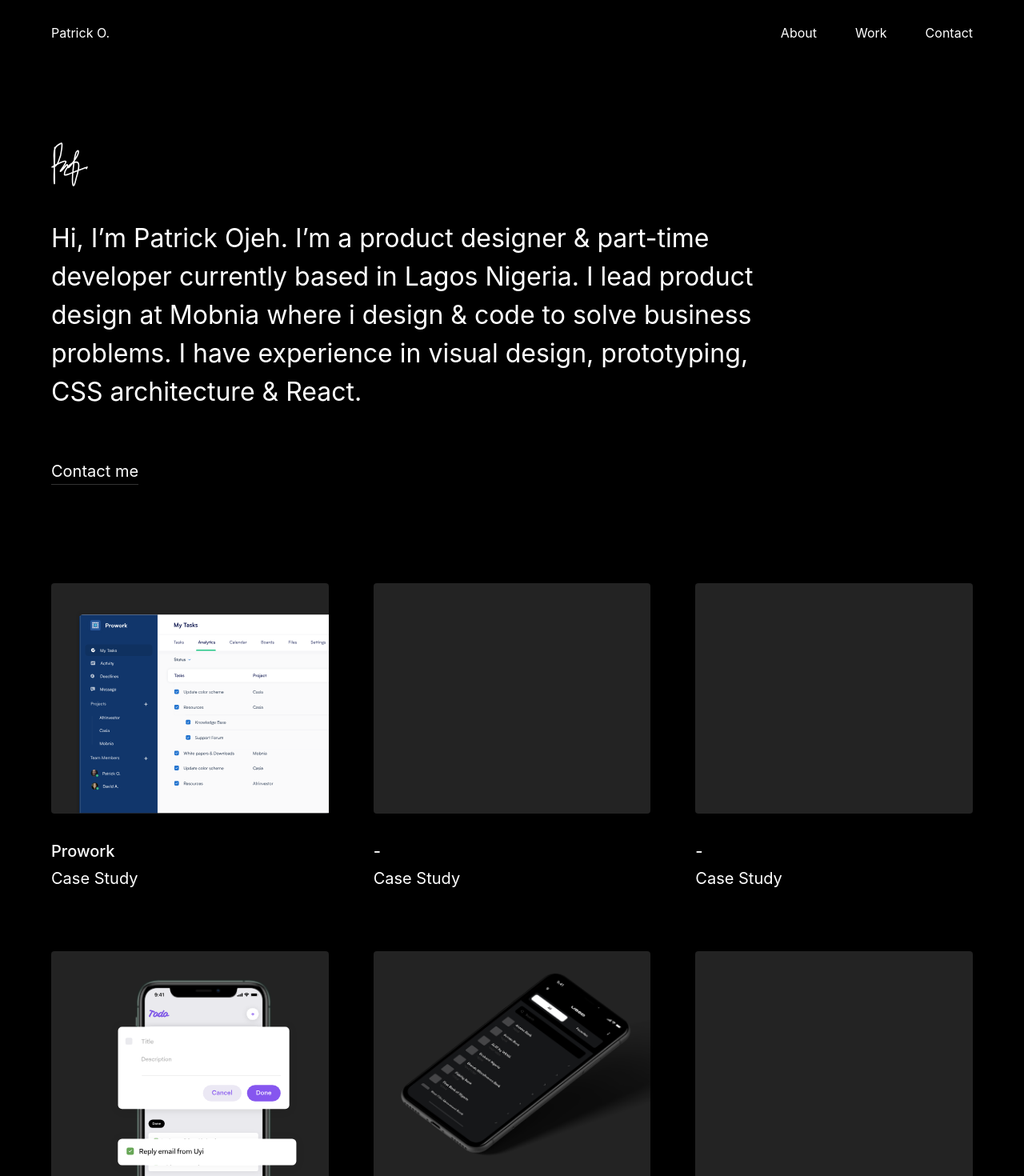
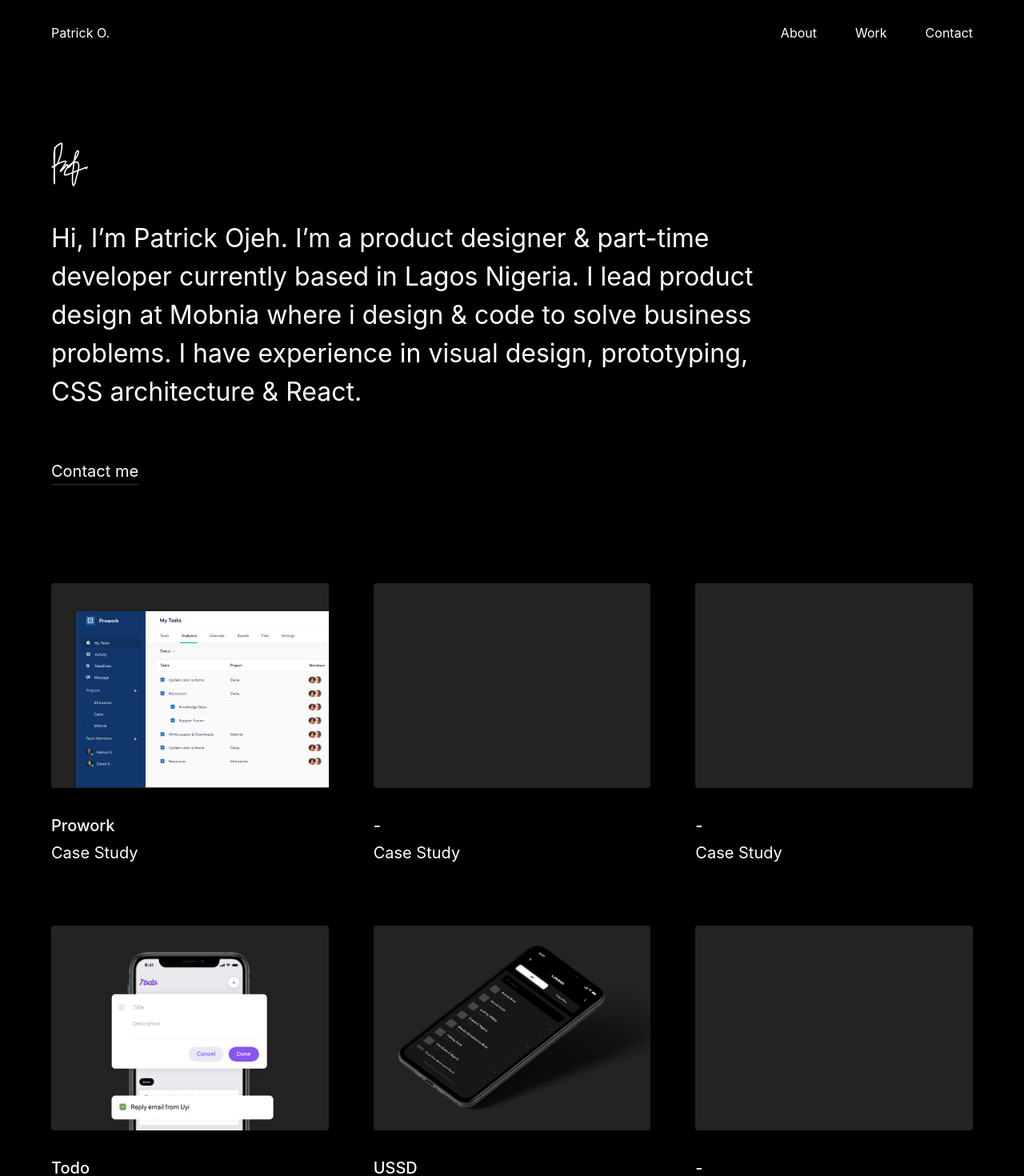
Before and after one commit to patrickojeh/portfolio, a React (Create React App) app: page / in a window 1280 px wide. Shown: the top 1470 px of the page at 80% size. Built offline with nearby package versions, Linux system fonts and the light colour scheme.

Commit message:
reversed last grid change

```diff
--- a/src/App.css
+++ b/src/App.css
@@ -26,7 +26,7 @@
   }
   .h5-l {
     /* overriding project grids */
-    height: 18rem;
+    /* height: 18rem; */
   }
   .project-grid {
     grid-template-columns: repeat(3, 1fr);
```
